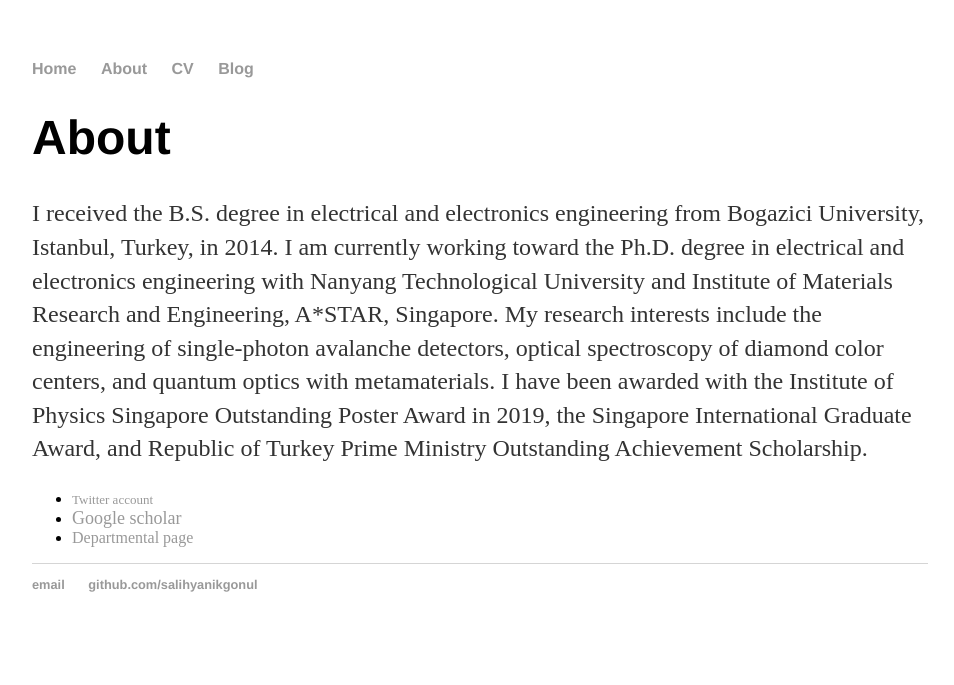
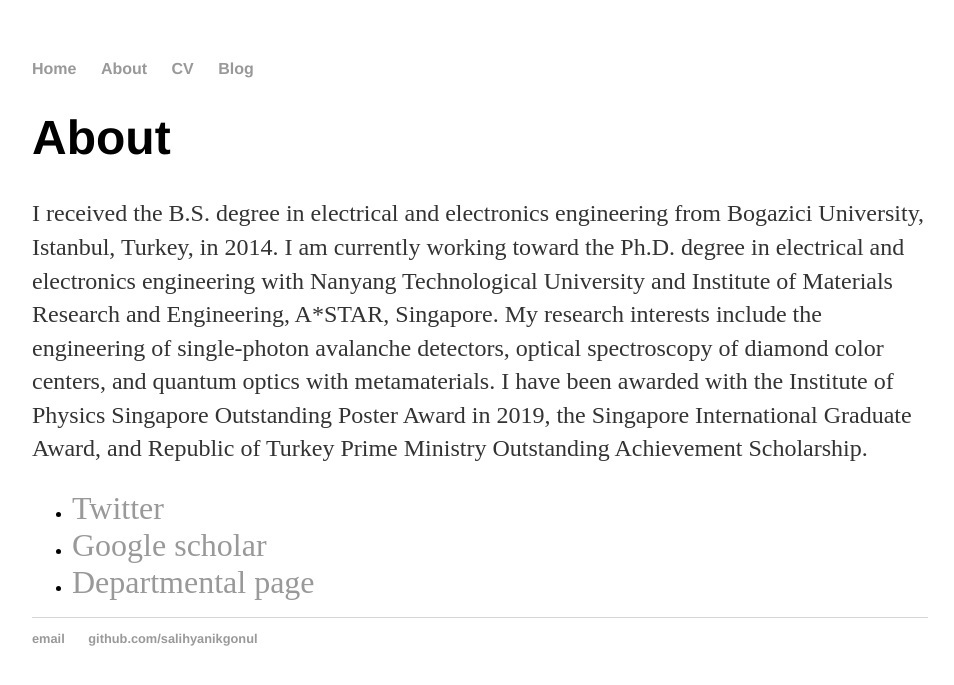
Before and after one commit to salihyanikgonul/salihyanikgonul.github.io, a Jekyll site: the page built from about/index.html, in a window 1280 px wide. Shown: the top 685 px of the page, without its empty margins (160-1114 px from the left). Built offline with Jekyll 4.4.1, drawn with Linux system fonts in a browser that asks for light colours.

Commit message:
Update index.html

```diff
--- a/about/index.html
+++ b/about/index.html
@@ -8,8 +8,8 @@
 			<p>I received the B.S. degree in electrical and electronics engineering from Bogazici University, Istanbul, Turkey, in 2014. I am currently working toward the Ph.D. degree in electrical and electronics engineering with Nanyang Technological University and Institute of Materials Research and Engineering, A*STAR, Singapore. My research interests include the engineering of single-photon avalanche detectors, optical spectroscopy of diamond color centers, and quantum optics with metamaterials. I have been awarded with the Institute of Physics Singapore Outstanding Poster Award in 2019, the Singapore International Graduate Award, and Republic of Turkey Prime Ministry Outstanding Achievement Scholarship.</p>
 
 			<ul class="contacts">
-				<li><a href="https://twitter.com/salihyanikgonul?lang=en"><FONT SIZE=2>Twitter account</FONT></a></li>
-				<li><a href="https://scholar.google.com/citations?user=f0PW5J8AAAAJ&hl=en"><FONT SIZE=4>Google scholar</FONT></a></li>
-				<li><a href="http://www1.spms.ntu.edu.sg/~oson/people/salih">Departmental page</a></li>
+				<li><a href="https://twitter.com/salihyanikgonul?lang=en"><FONT SIZE=6>Twitter</FONT></a></li>
+		<li><a href="https://scholar.google.com/citations?user=f0PW5J8AAAAJ&hl=en"><FONT SIZE=6>Google scholar</FONT></a></li>
+				<li><a href="http://www1.spms.ntu.edu.sg/~oson/people/salih"><FONT SIZE=6>Departmental page</FONT></a></li>
 				</ul>
 		</div>
```
